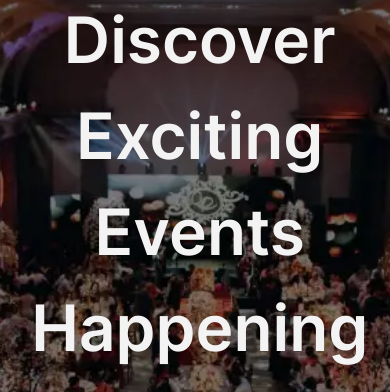
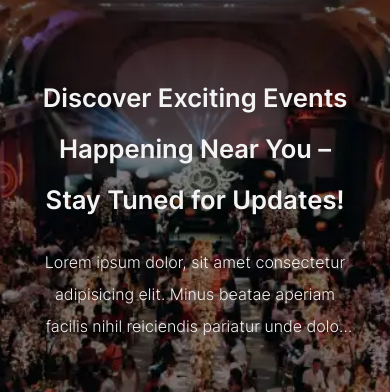
Before and after one commit to vaishnow/bookusnow-homepage, a React (Vite) app: page / in a window 390 px wide. Shown: the part 132-524 px from the top of the page. Built offline with nearby package versions, Linux system fonts and the light colour scheme; no server answers.

Commit message:
responsive design hero section

```diff
--- a/src/components/HomePage/Hero.tsx
+++ b/src/components/HomePage/Hero.tsx
@@ -2,12 +2,12 @@ import banner from "@/assets/banner.webp";
 
 const Hero = () => {
   return (
-    <section className="h-screen bg-transparent flex w-full text-[#f3f3f3] text-center text-balance relative">
-      <div className="m-auto px-[8%] pb-40">
-        <h1 className="text-[4rem] font-semibold">
+    <section className="h-[90vh] md:h-screen bg-transparent flex w-full justify-center text-[#f3f3f3] text-center text-balance relative">
+      <div className="mt-20 px-5 max-sm:leading-loose md:px-[8%] pb-40">
+        <h1 className="text-[1.6rem] sm:text-[3rem] lg:text-[4rem] font-semibold mb-5">
           Discover Exciting Events Happening Near You – Stay Tuned for Updates!
         </h1>
-        <p className="text-xl font-extralight">
+        <p className="text-md font-light line-clamp-3 px-5">
           Lorem ipsum dolor, sit amet consectetur adipisicing elit. Minus beatae
           aperiam facilis nihil reiciendis pariatur unde dolor
           temporibus, quo deserunt in nostrum non voluptates. Soluta deserunt
```
